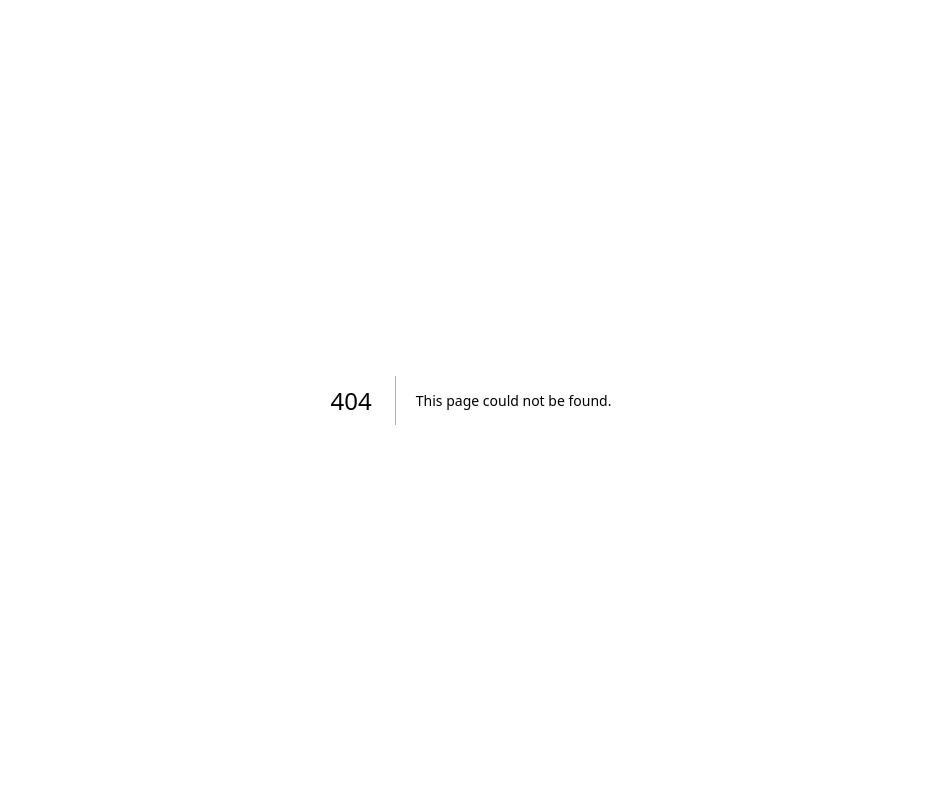
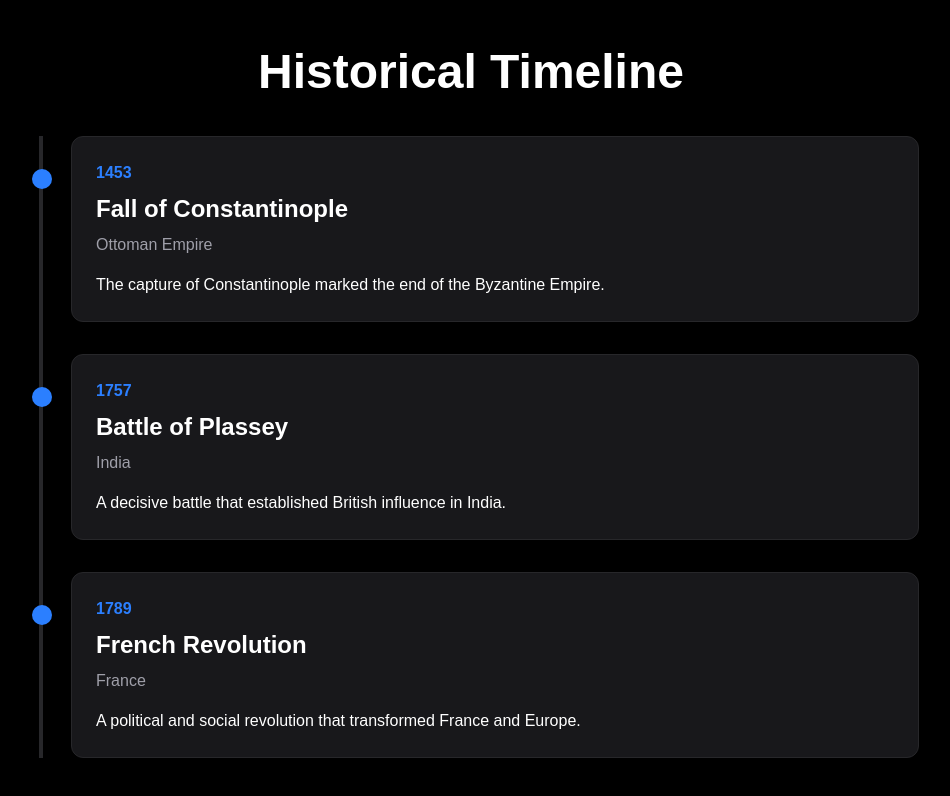
Before and after one commit to amanzisaar/amazing-historical-events, a Next.js app: page /timeline in a window 1280 px wide. Before the commit this address had no page. Shown: the top 796 px of the page, without its empty margins (169-1119 px from the left). Built offline with nearby package versions, Linux system fonts and the light colour scheme.

Commit message:
Create historical timeline page

```diff
--- /dev/null
+++ b/app/timeline/page.tsx
@@ -0,0 +1,37 @@
+import { events } from "../../data/events";
+
+export default function TimelinePage() {
+  const sortedEvents = [...events].sort((a, b) => a.year - b.year);
+
+  return (
+    <main className="min-h-screen bg-black px-6 py-12 text-white">
+      <div className="mx-auto max-w-4xl">
+        <h1 className="mb-10 text-center text-5xl font-bold">
+          Historical Timeline
+        </h1>
+
+        <div className="relative">
+          <div className="absolute left-4 top-0 h-full w-1 bg-zinc-800"></div>
+
+          <div className="space-y-8">
+            {sortedEvents.map((event) => (
+              <div
+                key={event.id}
+                className="relative ml-12 rounded-xl border border-zinc-800 bg-zinc-900 p-6"
+              >
+                <div className="absolute -left-10 top-8 h-5 w-5 rounded-full bg-blue-500"></div>
+                <p className="text-blue-500 font-semibold">{event.year}</p>
+
+                <h2 className="mt-2 text-2xl font-bold">{event.title}</h2>
+
+                <p className="mt-2 text-zinc-400">{event.country}</p>
+
+                <p className="mt-4">{event.summary}</p>
+              </div>
+            ))}
+          </div>
+        </div>
+      </div>
+    </main>
+  );
+}
```
